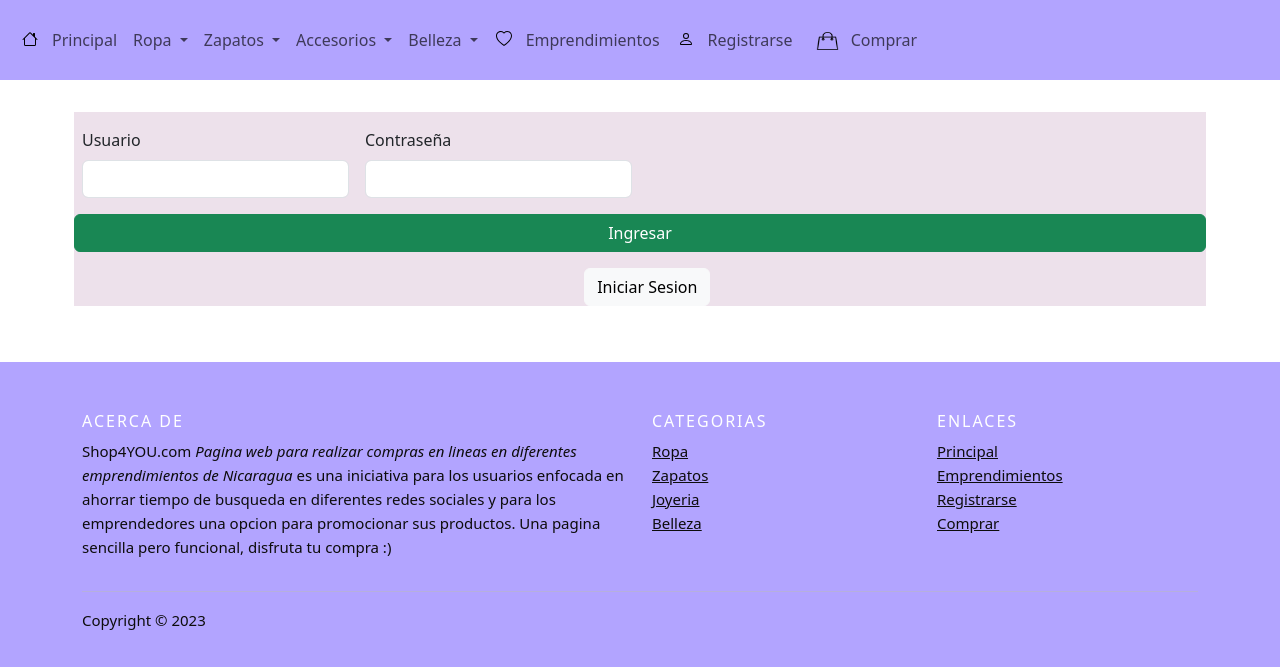
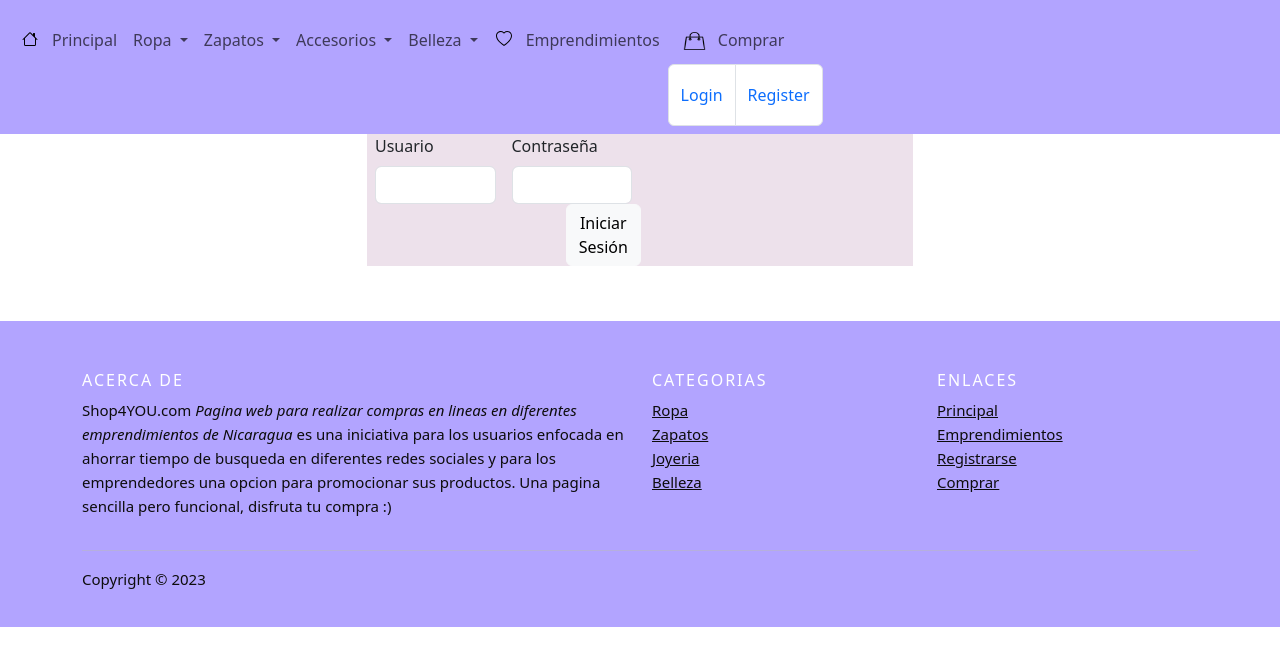
Before and after one commit to angie11laleska/ecommerce, a Flask app: page /login in a window 1280 px wide. Shown: the top 667 px of the page. Run offline with Flask 3, Linux system fonts and the light colour scheme; some libraries are stand-ins or nearby versions.

Commit message:
se hizo un boton para login y registrarse: no se pudo alinear a la derecha

```diff
--- a/static/style.css
+++ b/static/style.css
@@ -39,6 +39,11 @@
     background-repeat: no-repeat;
     padding-left: 40px;
   }
+
+  #button {
+    float: right;
+  }
+
   input[type=search] {
     background-image: url('/static/search.svg');
     background-position: 10px 10px;
@@ -122,3 +127,13 @@
     display: inline-block
   }
   /*PAGINA reg*/
+
+  #login{
+    margin-left: 45%;
+    padding-left: 40px
+  }
+
+  #register{
+    margin-left: 45%;
+    padding-left: 40px;
+  }
--- a/templates/layout.html
+++ b/templates/layout.html
@@ -113,33 +113,35 @@
                 window.location.href = "/emprendimiento"
               }
             </script>
-          </li>
-          <li class="nav-item">
-            <a class="nav-link" id="registro" href="#" onclick="registrarse()">Registrarse</a>
-            <script>
-              function registrarse()
-              {
-                window.location.href = "/registrarse";
-              }
-              </script>
-          </li>
           <li class="nav-item" style="margin-top: 7.5px;">
             <img class="nav-icon" src="static/sale.png">
-            <a class="nav-link" id:"registro" href="#" onclick="comprar()" style="display: inline;">Comprar</a>
+            <a class="nav-link" id:"compra" href="#" onclick="comprar()" style="display: inline;">Comprar</a>
             <script>
               function comprar()
               {
                 window.location.href = "/emprendimiento";
               }
             </script>
-          </li>
-        </ul>
+            <div class="d-flex">
+            <ul class="pagination">
+              <div class="d-flex justify-content-end">
+                <li class="page-item">
+                  <a class="page-link" id: "login" href="/login">Login</a>
+                </li>
+                <li class="page-item">
+                  <a class="page-link" id:"register" href="/registrarse">Register</a>
+                </li>
+              </ul>
+            </nav>
+          </ul>
+        </div>
+        </div>
       </div>
     </div>
   </nav>
-    <main id="main">
-        {% block main %}{% endblock %}
-    </main>
+  <main id="main">
+    {% block main %}{% endblock %}
+  </main>
 
     <footer class="site-footer">
         <div class="container">
--- a/templates/login.html
+++ b/templates/login.html
@@ -3,29 +3,25 @@
     Login
 {% endblock %}
 {% block main %}
-<br></br>
-<div class="container">
-<form class="row g-3 needs-validation" novalidate method = "POST" action= "/login">
+<div class="container d-flex justify-content-center align-items-center">
+  <form class="row g-3 needs-validation" novalidate method="POST" action="/login">
     <div class="col-md-3">
       <label for="validationCustom01" class="form-label">Usuario</label>
-      <input name = "usuario" type="text" class="form-control" id="validationCustom01" value="" required>
+      <input name="usuario" type="text" class="form-control" id="validationCustom01" value="" required>
       <div class="valid-feedback">
-        Muy bien!
+        ¡Muy bien!
       </div>
     </div>
     <div class="col-md-3">
       <label for="validationCustomUsername" class="form-label">Contraseña</label>
       <div class="input-group has-validation">
-        <input name = "contraseña" type="password" class="form-control" id="validationCustomUsername" aria-describedby="inputGroupPrepend" required>
+        <input name="contraseña" type="password" class="form-control" id="validationCustomUsername" aria-describedby="inputGroupPrepend" required>
         <div class="invalid-feedback">
-        Ingresa tu contraseña.
+          Ingresa tu contraseña.
         </div>
       </div>
+      <button class="btn btn-light" type="submit" id="inicio">Iniciar Sesión</button>
     </div>
-    <input type = "submit" value = "Ingresar" class = "btn btn-success">
-    <div class="col-12">
-      <button class="btn btn-light" type="submit" id="inicio">Iniciar Sesion</button>
-    </div>
-</form>
+  </form>
 </div>
 {%endblock %}
```
Also changed, not shown: templates/registrarse.html (+1 -10 lines).
